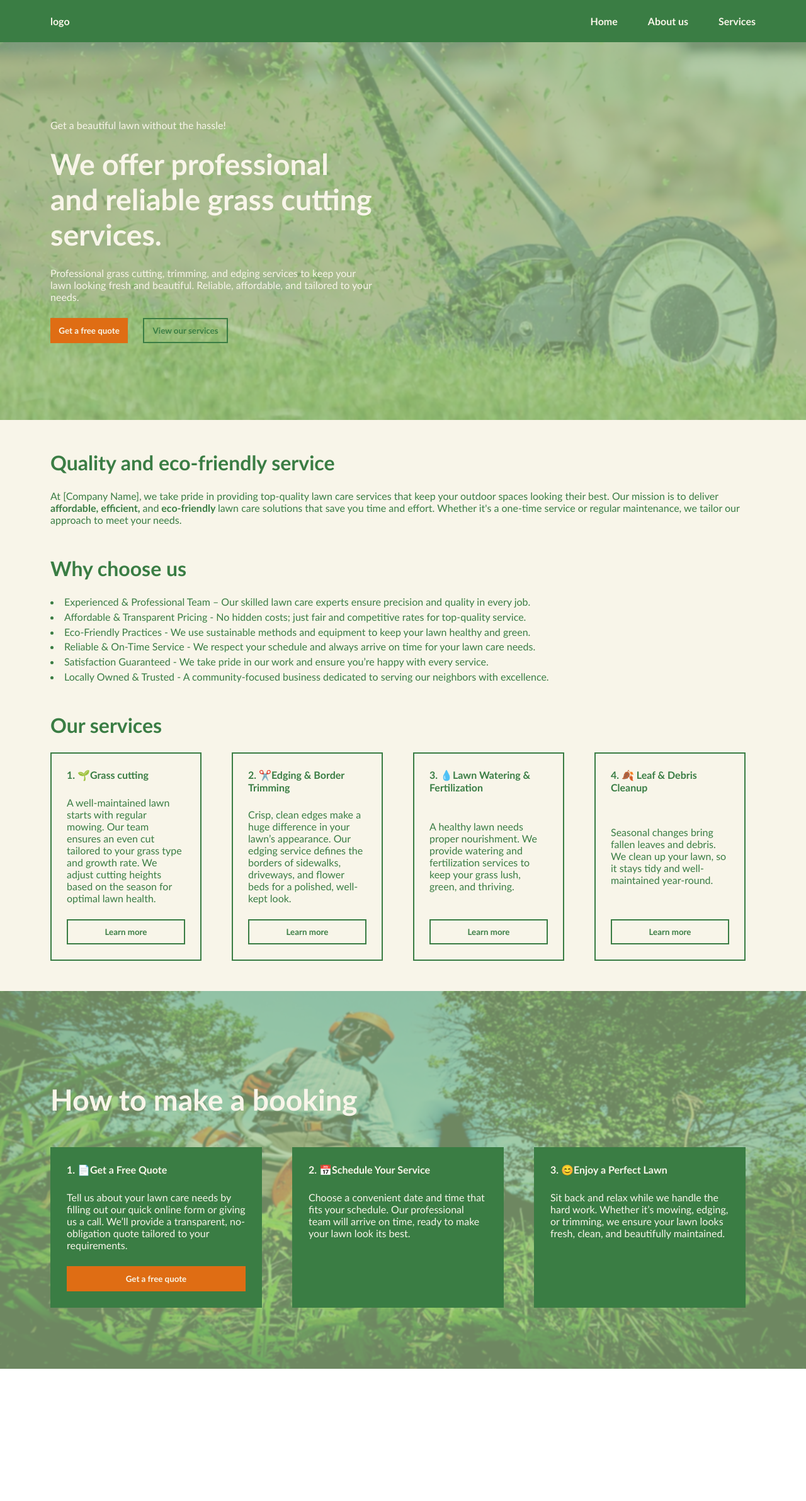
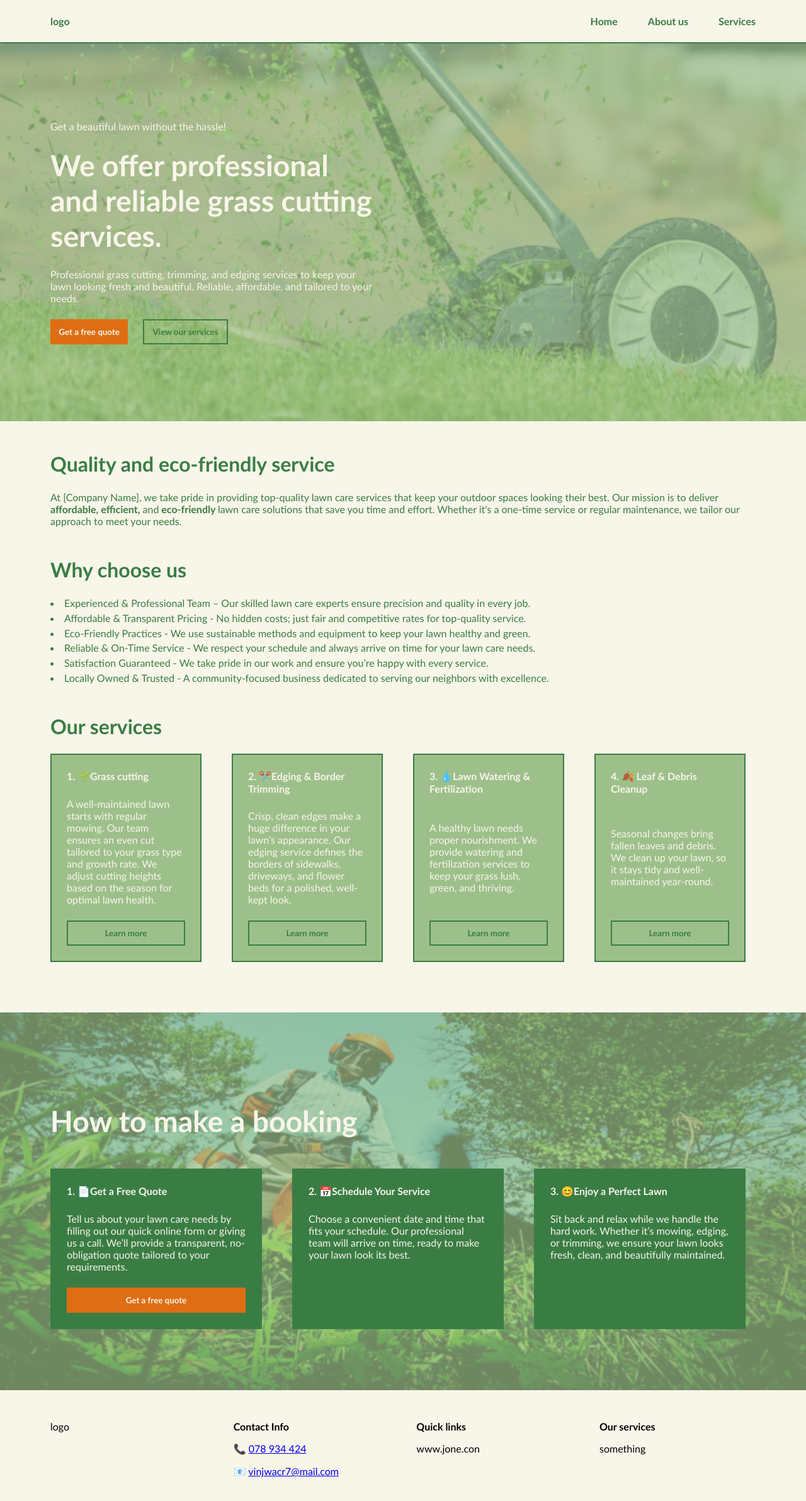
Before and after one commit to SthembisoVinjwa/garden_services, a React (Vite) app in the folder react/: page / in a window 1280 px wide. Shown: the top 2384 px of the page at 63% size. Before the commit the page ends 2177 px from the top, so only its background shows below. Built offline with nearby package versions, Linux system fonts and the light colour scheme.

Commit message:
Start creating footer

```diff
--- /dev/null
+++ b/react/src/components/Footer.css
@@ -0,0 +1,19 @@
+.footerWrapper {
+    display: flex;
+    flex-direction: column;
+    padding: 3em 5em;
+}
+
+.linksRow {
+    display: flex;
+    flex-direction: row;
+    flex-wrap: wrap;
+    justify-content: space-between;
+}
+
+.infoCard {
+    width: 15.5em;
+    display: flex;
+    flex-direction: column;
+    gap: 1em;
+}
--- /dev/null
+++ b/react/src/components/Footer.tsx
@@ -0,0 +1,41 @@
+import { NavLink } from "react-router-dom";
+import "./Footer.css";
+
+const Footer = () => {
+  return (
+    <div className="footerWrapper">
+      <div className="linksRow">
+        <div className="infoCard">
+          <p>logo</p>
+        </div>
+        <div className="infoCard">
+          <p>
+            <strong>Contact Info</strong>
+          </p>
+          <p>
+            📞 <NavLink to="tel:078934424">078 934 424</NavLink>
+          </p>
+          <p>
+            📧{" "}
+            <NavLink to="mailto:vinjwacr7@mail.com">vinjwacr7@mail.com</NavLink>
+          </p>
+        </div>
+        <div className="infoCard">
+          <p>
+            <strong>Quick links</strong>
+          </p>
+          <p>www.jone.con</p>
+        </div>
+        <div className="infoCard">
+          <p>
+            <strong>Our services</strong>
+          </p>
+          <p>something</p>
+        </div>
+      </div>
+      <div className="copyrightRow"></div>
+    </div>
+  );
+};
+
+export default Footer;
--- a/react/src/components/Header.css
+++ b/react/src/components/Header.css
@@ -2,13 +2,14 @@
     position: sticky;
     top: 0;
     z-index: 1;
-    background-color: var(--main);
-    color: var(--background);
+    background-color: var(--background);
+    color: var(--main);
     font-weight: bold;
     display: flex;
     flex-direction: row;
     justify-content: space-between;
     padding: 1.5em 5em;
+    border-bottom: 0.15em solid var(--main);
 }
 
 .navbar {
@@ -21,7 +22,7 @@
 }
 
 .navbar a {
-    color: var(--background);
+    color: var(--main);
     text-decoration: none;
 }
 
--- a/react/src/components/Services.css
+++ b/react/src/components/Services.css
@@ -2,7 +2,7 @@
     display: flex;
     flex-direction: column;
     padding: 0em 5em;
-    padding-bottom: 3em;
+    padding-bottom: 5em;
     gap: 1.5em;
     color: var(--main);
 }
@@ -15,6 +15,8 @@
 }
 
 .serviceCard {
+    background-color: var(--secondary);
+    color: var(--background);
     width: 15em;
     border: 0.15em solid var(--main);
     display: flex;
@@ -24,11 +26,6 @@
     justify-content: space-between;
 }
 
-.serviceCard:hover {
-    background-color: var(--secondary);
-    color: var(--background);
-}
-
 .serviceTitle {
     font-weight: bold;
 }
--- a/react/src/pages/AppLayout.tsx
+++ b/react/src/pages/AppLayout.tsx
@@ -1,6 +1,7 @@
 import { Outlet } from "react-router-dom";
 import Header from "../components/Header";
 import "./AppLayout.css";
+import Footer from "../components/Footer";
 
 const AppLayout = () => {
   return (
@@ -9,6 +10,7 @@ const AppLayout = () => {
       <main>
         <Outlet />
       </main>
+      <Footer />
     </div>
   );
 };
```
